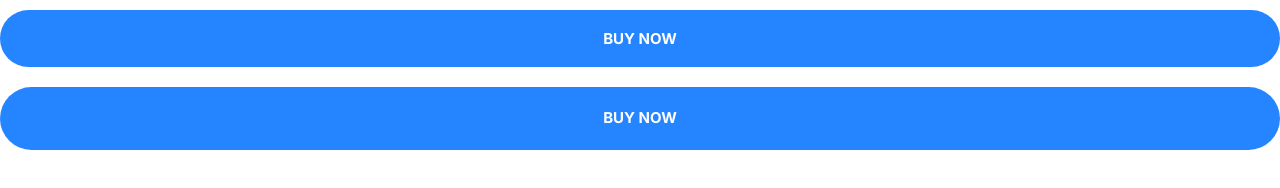
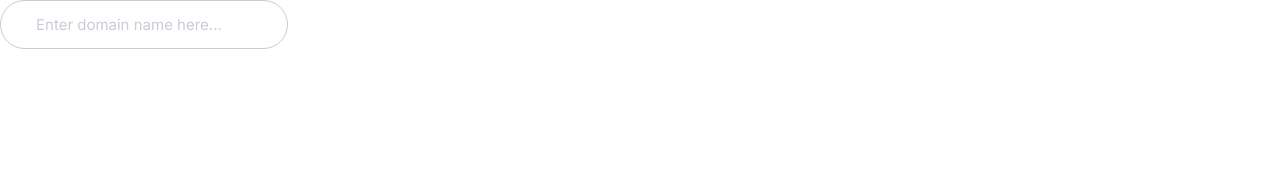
Before and after one commit to Maxs19711/moshify, a plain HTML site: page index.html in a window 1280 px wide. Drawn offline with Linux system fonts and the light colour scheme.

Commit message:
define Inputs.

```diff
--- a/css/style.css
+++ b/css/style.css
@@ -233,3 +233,23 @@ a{
     font-size: 1.5rem;
   }
 }
+
+/* Inputs */
+.input{
+  border-radius: 30px;
+  border: 1px solid #ccc;
+  color: var(--color-headings);
+  font-size: 2rem;
+  outline: 0;
+  padding: 1.5rem 3.5rem;
+}
+
+::placeholder{
+  color: #cdcbd7;
+}
+
+@media screen and (min-width: 1024px){
+  .input{
+    font-size: 1.5rem;
+  }
+}
--- a/index.html
+++ b/index.html
@@ -14,7 +14,6 @@
     <link rel="stylesheet" href="css/style.css" />
   </head>
   <body>
-    <button class="btn btn--primary btn--block">Buy Now</button>
-    <a href="#" class="btn btn--primary btn--block">Buy Now</a>
+    <input type="text" class="input" placeholder="Enter domain name here..." />
   </body>
 </html>
```
Also changed, not shown: components/buttons.html (added, +2 -0 lines).
